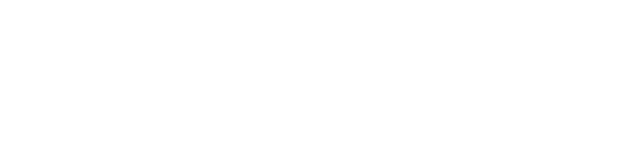
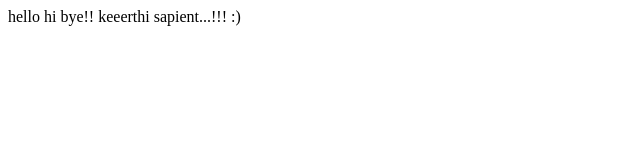
Before and after one commit to keerthimohan93/hellogit, a plain HTML site: page index.html in a window 1280 px wide. Shown: the whole page, without its empty margins (0-640 px from the left). Drawn offline with Linux system fonts and the light colour scheme.

Commit message:
commited git files

```diff
--- a/index.html
+++ b/index.html
@@ -7,5 +7,8 @@
 <body>
 	<div class="abc"></div>
 	<div class="color"></div>
+	hello hi bye!!
+	keeerthi
+	sapient...!!! :)
 </body>
 </html>
```
